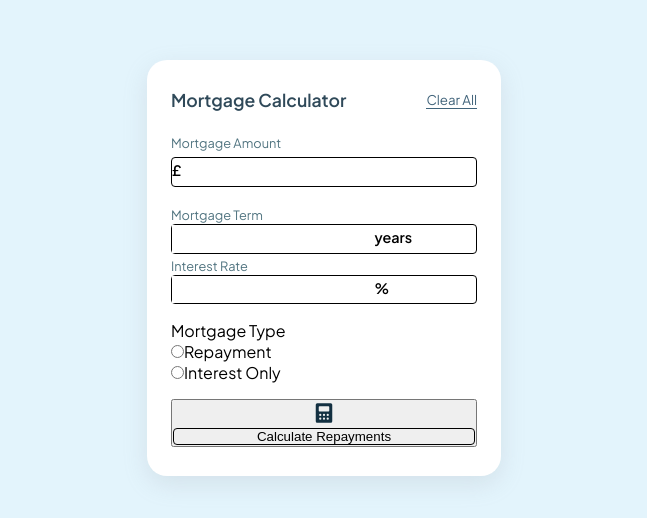
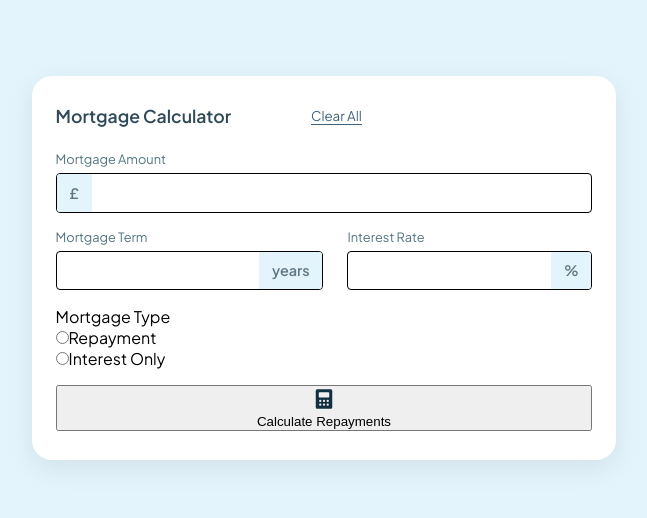
Before and after one commit to k-gourav/Mortgage-calculator, a React (Vite) app: page / in a window 1280 px wide. Shown: the part 132-650 px from the top of the page, without its empty margins (316-963 px from the left). Built offline with nearby package versions, Linux system fonts and the light colour scheme.

Commit message:
feat: add more styling to the Repayment Calculator component

```diff
--- a/src/components/RepaymentCalculator/RepaymentCalculator.jsx
+++ b/src/components/RepaymentCalculator/RepaymentCalculator.jsx
@@ -67,7 +67,7 @@ const RepaymentCalculator = () => {
                     </div>
                 </div>
             </div>
-            <button type="submit"><img src={calculatorIcon} alt="Calculator icon" /><p>Calculate Repayments</p></button>
+            <button type="submit"><img src={calculatorIcon} alt="Calculator icon" /><p id={styles.btn__text}>Calculate Repayments</p></button>
           </div>
         </div>
 
--- a/src/components/RepaymentCalculator/RepaymentCalculator.module.css
+++ b/src/components/RepaymentCalculator/RepaymentCalculator.module.css
@@ -26,6 +26,11 @@
   font-weight: 600;
   color: #2f4959;
 }
+.repayment__termYear, .repayment__termRate{
+  display: flex;
+  flex-direction: column;
+  gap: 0.4rem;
+}
 .repayment__resetbtn {
   border: none;
   background-color: transparent;
@@ -48,22 +53,32 @@ label:not(#label__repayment):not(#label__interest) {
   flex-direction: column;
   gap: 0.4rem;
 }
+.repayment__term_rate {
+  display: flex;
+  gap: 1.5rem;
+}
 input[type="number"] {
   padding: 0.4rem 0.8rem;
   outline: none;
   border: none;
-  overflow: hidden;
 }
 input[type="number"]::-webkit-outer-spin-button,
 input[type="number"]::-webkit-inner-spin-button {
   -webkit-appearance: none;
   margin: 0;
 }
-.repayment__form p{
-    border: 1px solid;
-    border-radius: 4px;
+p:not(#btn__text) {
+  display: flex;
+  border: 1px solid;
+  border-radius: 4px;
+  align-items: center;
+  overflow: hidden;
 }
-span{
-    font-size: 0.9rem;
-    font-weight: 600;
+span {
+  display: block;
+  padding: 0.6rem 0.8rem;
+  font-size: 0.9rem;
+  font-weight: 600;
+  background-color: #e3f4fc;
+  color: #617783;
 }
```
